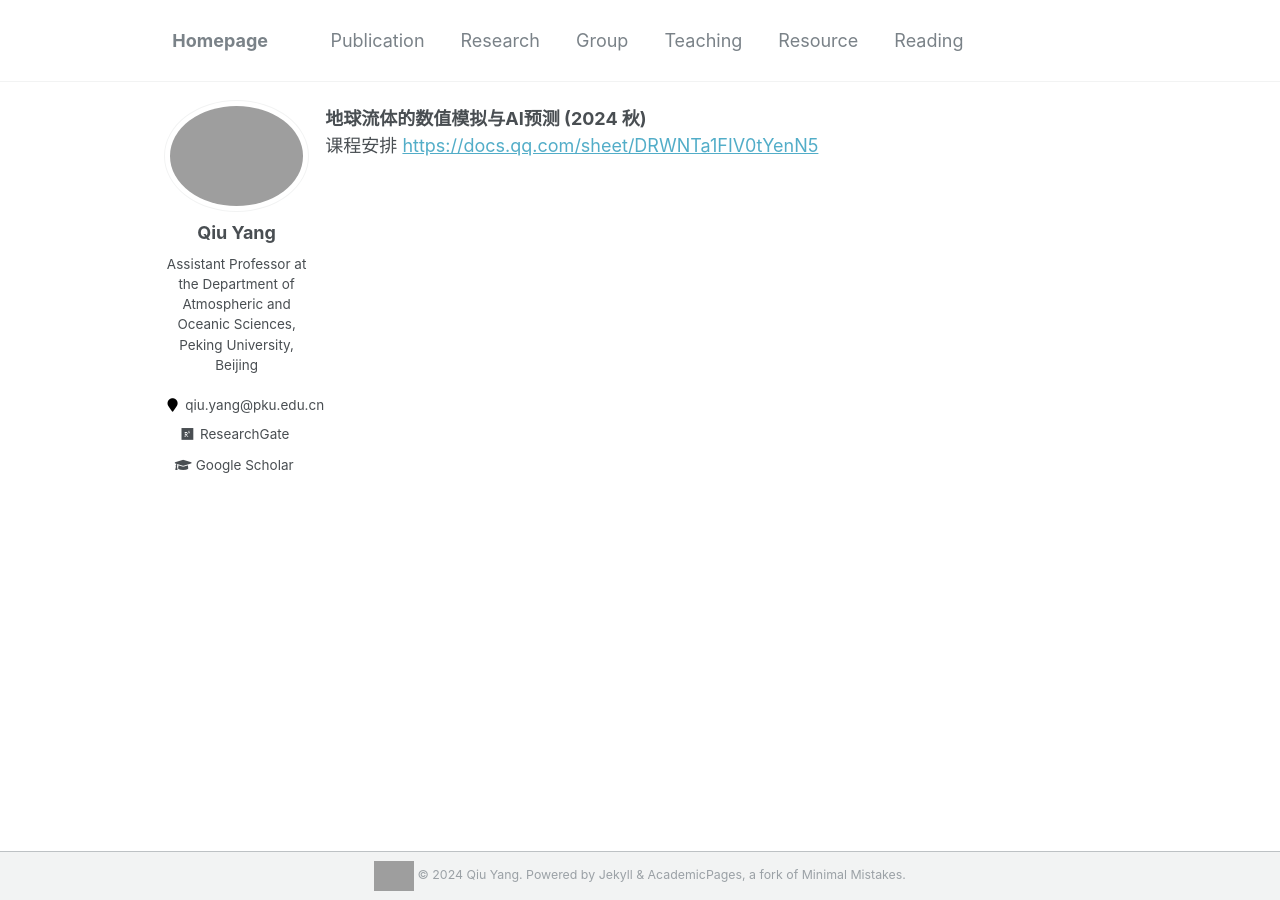
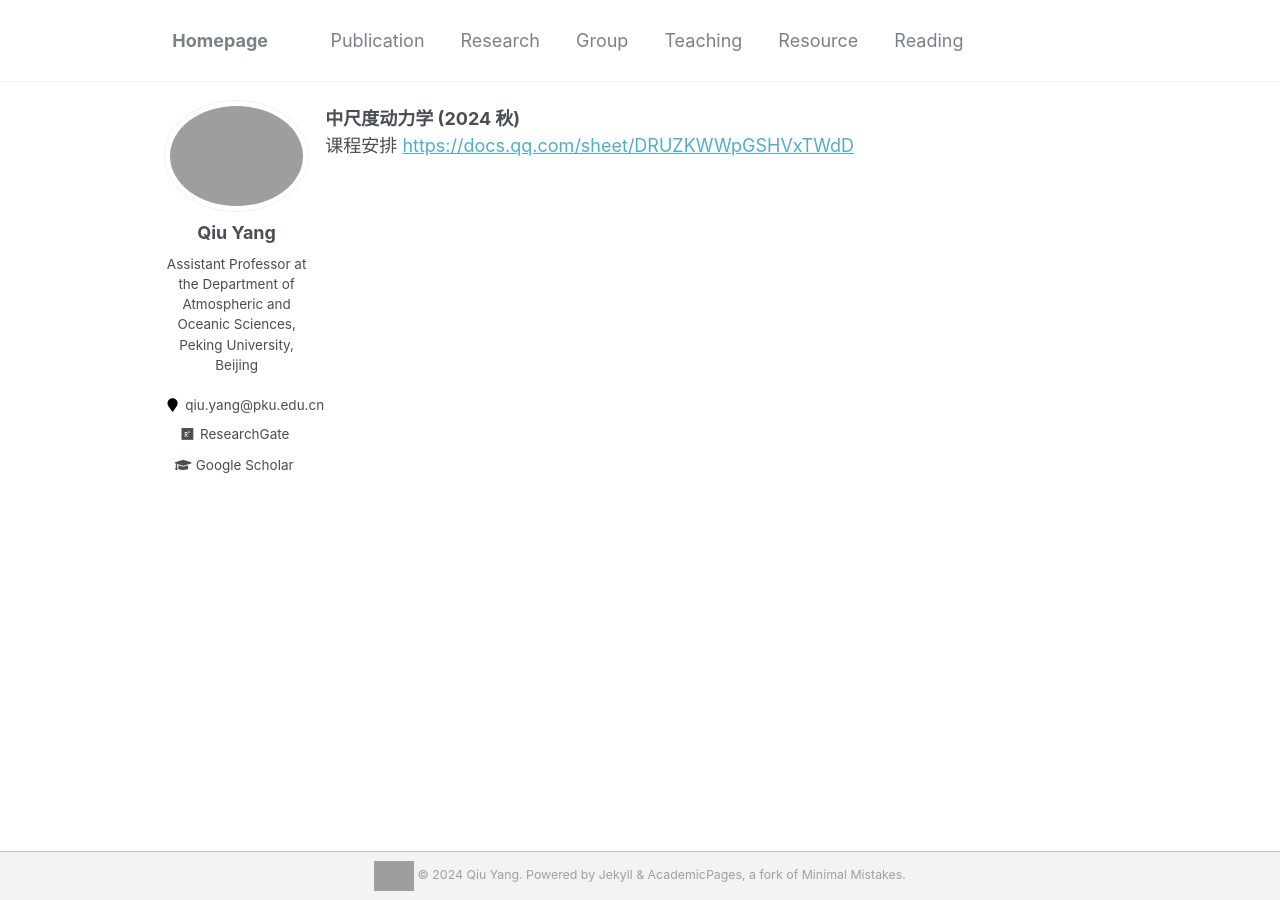
Before and after one commit to qiuyang50/qiuyang50.github.io, a Jekyll site: the page built from _pages/mesoscale_2024fall.md, in a window 1280 px wide. Built offline with Jekyll 4.4.1, drawn with Linux system fonts in a browser that asks for light colours; grey boxes are pictures that could not be loaded.

Commit message:
Update mesoscale_2024fall.md

```diff
--- a/_pages/mesoscale_2024fall.md
+++ b/_pages/mesoscale_2024fall.md
@@ -4,5 +4,5 @@ title: ""
 filename: modeling_2024fall.md
 ---
 
-**地球流体的数值模拟与AI预测 (2024 秋)**
-课程安排 [https://docs.qq.com/sheet/DRWNTa1FIV0tYenN5](https://docs.qq.com/sheet/DRWNTa1FIV0tYenN5)
+**中尺度动力学 (2024 秋)**
+课程安排 [https://docs.qq.com/sheet/DRUZKWWpGSHVxTWdD](https://docs.qq.com/sheet/DRUZKWWpGSHVxTWdD)
```
